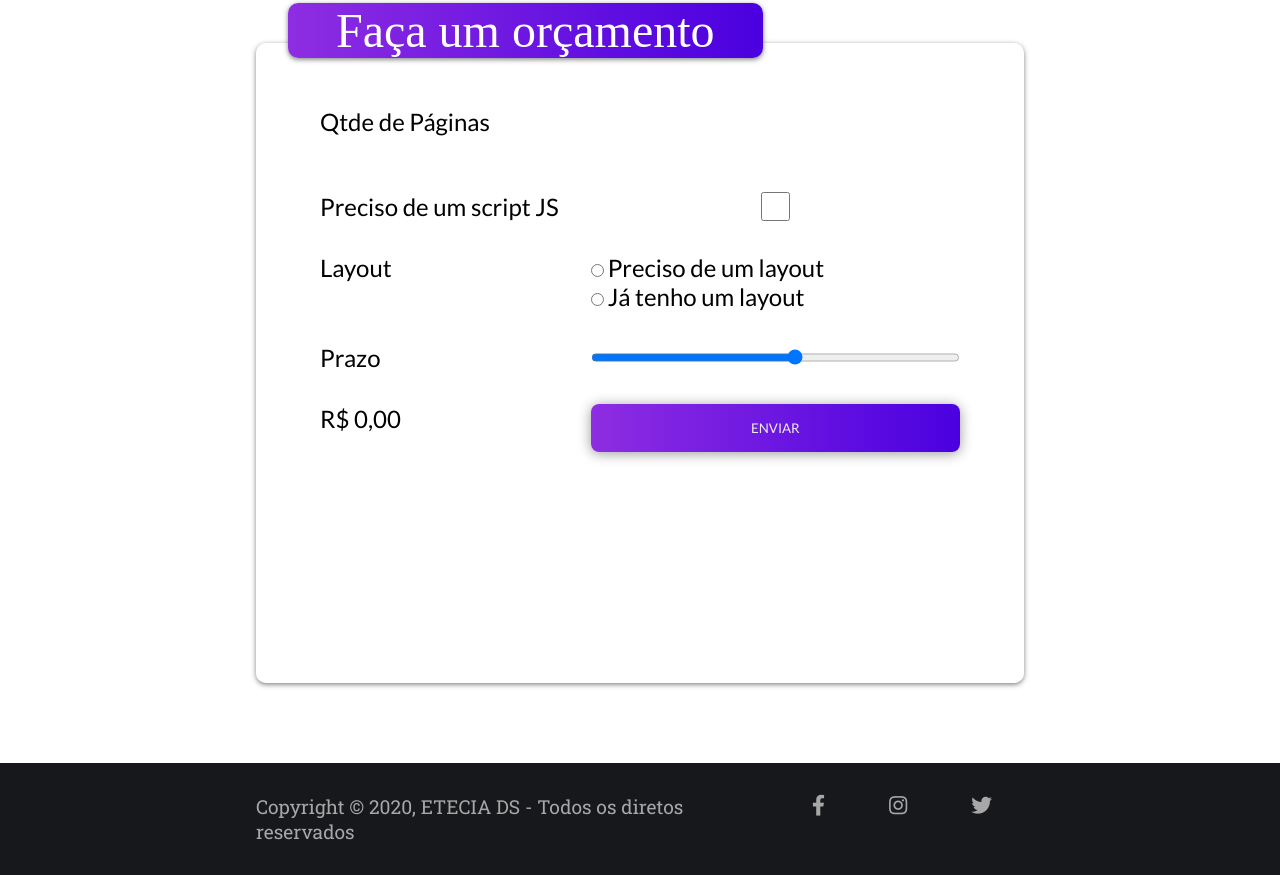
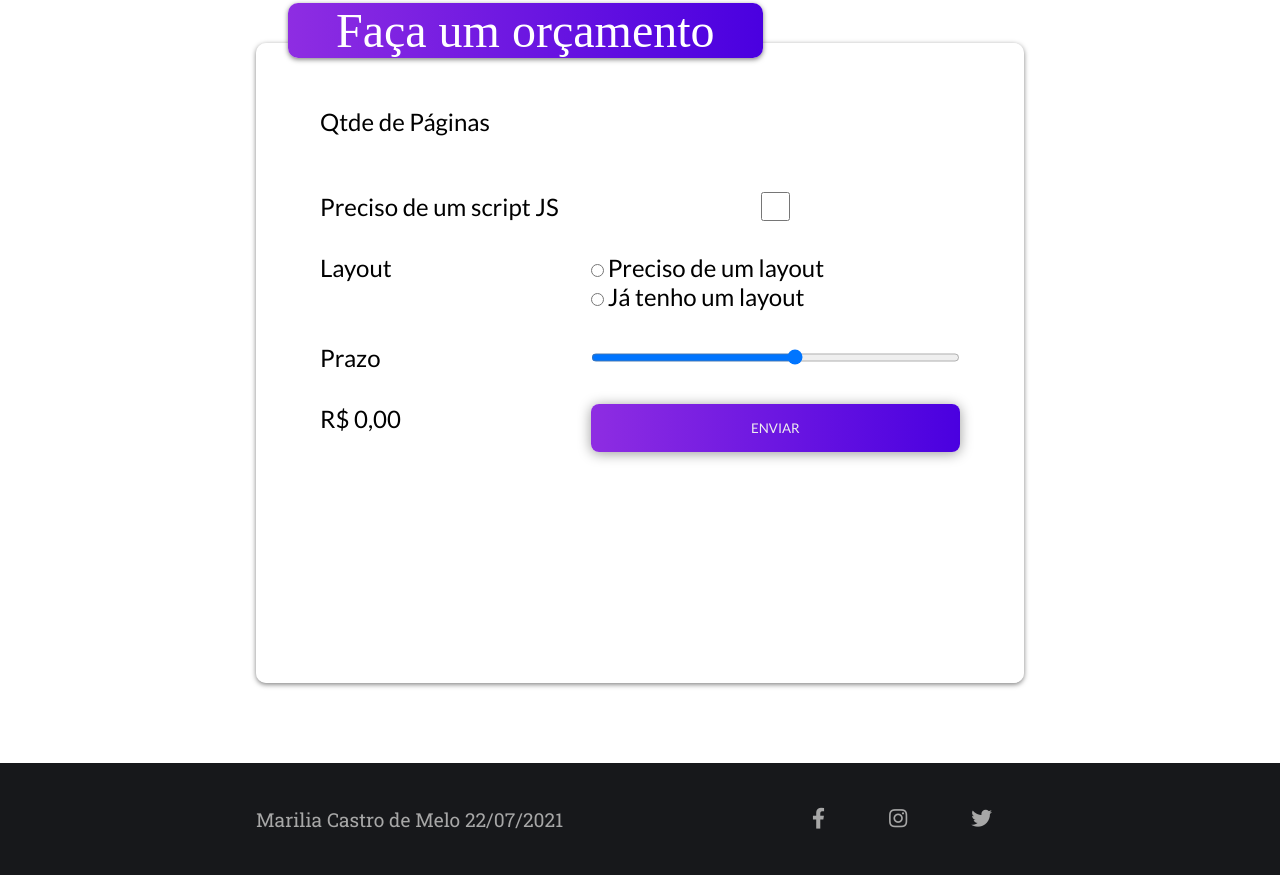
Before and after one commit to MariliaCM/dwi, a plain HTML site: page dwi/index.html in a window 1280 px wide. Shown: the part 2849-3724 px from the top of the page. Drawn offline with Linux system fonts and the light colour scheme; a web font is replaced by a local one.

Commit message:
Update index.html

```diff
--- a/dwi/index.html
+++ b/dwi/index.html
@@ -212,7 +212,7 @@
           <footer>
             <div class="footer-content">
               <p>
-                Copyright &copy; 2020, ETECIA DS - Todos os diretos reservados
+                Marilia Castro de Melo 22/07/2021
               </p>
               <div class="social-list">
                 <ul>
```
